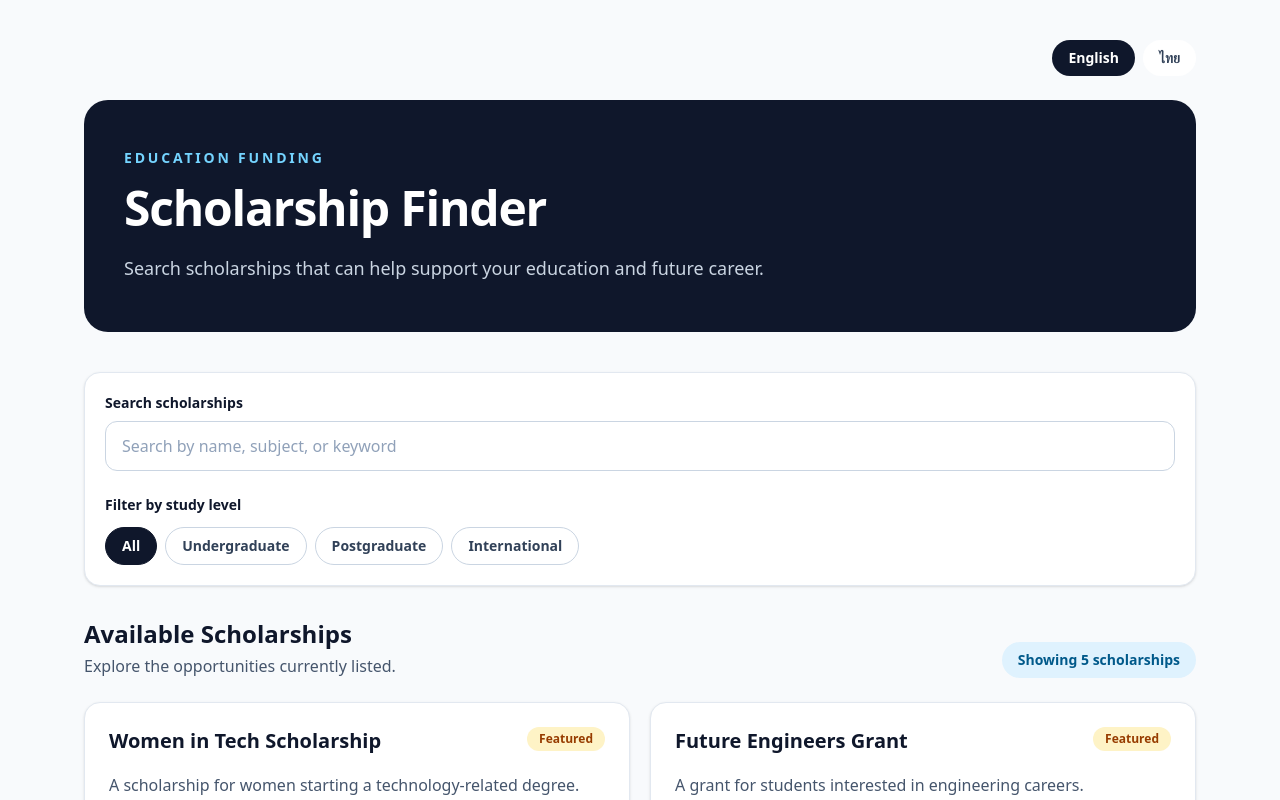
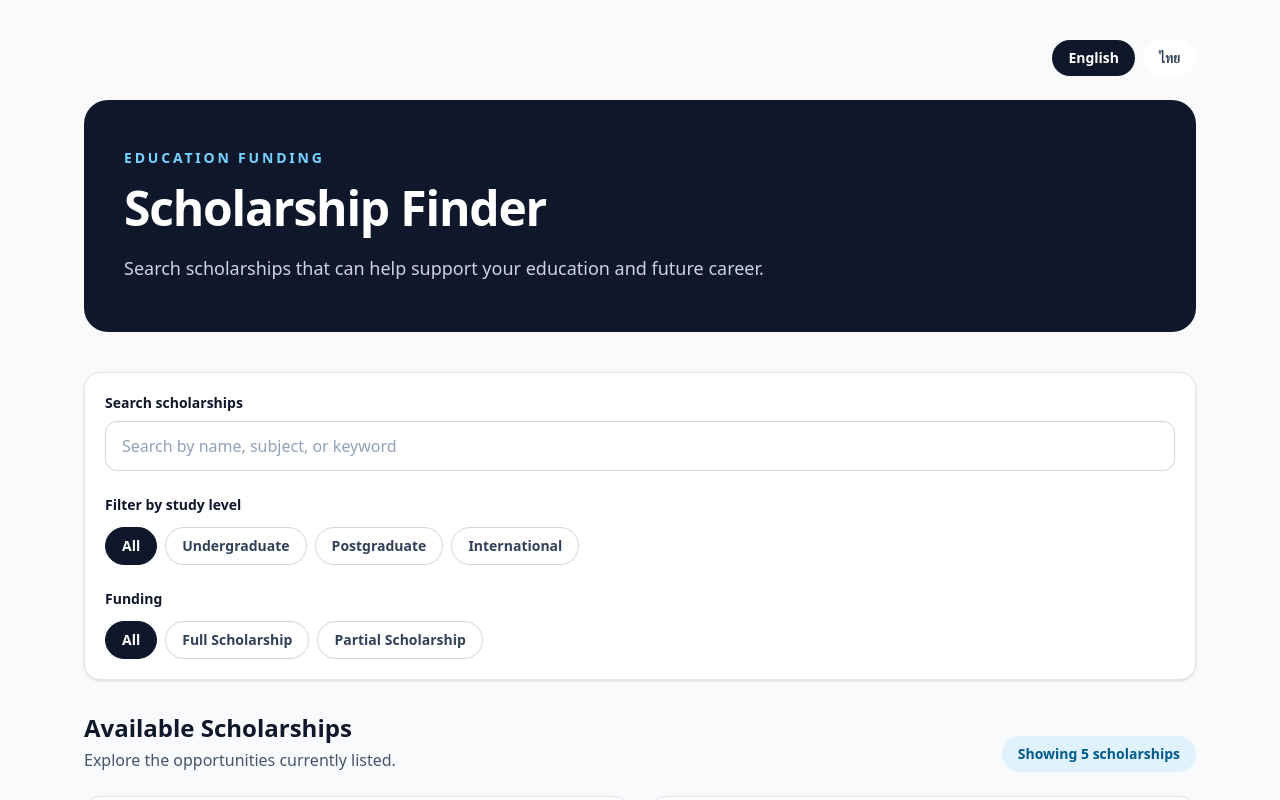
Before and after one commit to chayanitsaekhu-tech/ToonKlai, a Next.js app: page /en in a window 1280 px wide. Shown: the top 800 px of the page. Built offline with nearby package versions, Linux system fonts and the light colour scheme.

Commit message:
add isfullscholarship section

```diff
--- a/app/[locale]/[scholarshipsSegment]/[slug]/page.tsx
+++ b/app/[locale]/[scholarshipsSegment]/[slug]/page.tsx
@@ -229,6 +229,24 @@ export default async function ScholarshipPage({
 
             <div className="rounded-xl bg-slate-50 p-4">
               <dt className="text-sm font-semibold text-slate-500">
+                {dictionary.scholarships.funding}
+              </dt>
+
+              <dd className="mt-1 text-lg font-bold">
+                {scholarship.isFullScholarship ? (
+                  <span className="text-emerald-600">
+                    {dictionary.scholarships.fullScholarship}
+                  </span>
+                ) : (
+                  <span className="text-amber-600">
+                    {dictionary.scholarships.partialScholarship}
+                  </span>
+                )}
+              </dd>
+            </div>
+
+            <div className="rounded-xl bg-slate-50 p-4">
+              <dt className="text-sm font-semibold text-slate-500">
                 {
                   dictionary
                     .scholarships
--- /dev/null
+++ b/components/FundingFilterButtons.tsx
@@ -0,0 +1,78 @@
+import type {
+  ScholarshipFundingFilter,
+} from "@/types/scholarship";
+
+type FilterDictionary = {
+  label: string;
+  all: string;
+  full: string;
+  partial: string;
+};
+
+type FundingFilterButtonsProps = {
+  selectedFunding: ScholarshipFundingFilter;
+  onFundingChange: (
+    funding: ScholarshipFundingFilter,
+  ) => void;
+  dictionary: FilterDictionary;
+};
+
+const fundingOptions: ScholarshipFundingFilter[] = [
+  "All",
+  "Full",
+  "Partial",
+];
+
+export default function FundingFilterButtons({
+  selectedFunding,
+  onFundingChange,
+  dictionary,
+}: FundingFilterButtonsProps) {
+  function getLabel(
+    funding: ScholarshipFundingFilter,
+  ) {
+    switch (funding) {
+      case "Full":
+        return dictionary.full;
+
+      case "Partial":
+        return dictionary.partial;
+
+      default:
+        return dictionary.all;
+    }
+  }
+
+  return (
+    <fieldset>
+      <legend className="text-sm font-semibold text-slate-900">
+        {dictionary.label}
+      </legend>
+
+      <div className="mt-3 flex flex-wrap gap-2">
+        {fundingOptions.map((funding) => {
+          const isSelected =
+            selectedFunding === funding;
+
+          return (
+            <button
+              key={funding}
+              type="button"
+              aria-pressed={isSelected}
+              onClick={() =>
+                onFundingChange(funding)
+              }
+              className={`rounded-full border px-4 py-2 text-sm font-semibold transition ${
+                isSelected
+                  ? "border-slate-900 bg-slate-900 text-white"
+                  : "border-slate-300 bg-white text-slate-700 hover:bg-slate-50"
+              }`}
+            >
+              {getLabel(funding)}
+            </button>
+          );
+        })}
+      </div>
+    </fieldset>
+  );
+}
--- a/components/ScholarshipExplorer.tsx
+++ b/components/ScholarshipExplorer.tsx
@@ -5,6 +5,7 @@ import { useState } from "react";
 import FilterButtons from "@/components/FilterButtons";
 import ScholarshipList from "@/components/ScholarshipList";
 import SearchBar from "@/components/SearchBar";
+import FundingFilterButtons from "@/components/FundingFilterButtons";
 
 import type { Dictionary } from "@/i18n/dictionaries";
 import type { Locale } from "@/i18n/config";
@@ -12,6 +13,7 @@ import type { Locale } from "@/i18n/config";
 import type {
   Scholarship,
   ScholarshipLevelFilter,
+  ScholarshipFundingFilter,
 } from "@/types/scholarship";
 
 type ScholarshipExplorerProps = {
@@ -34,6 +36,12 @@ export default function ScholarshipExplorer({
   ] =
     useState<ScholarshipLevelFilter>("All");
 
+  const [
+    selectedFunding,
+    setSelectedFunding,
+  ] =
+  useState<ScholarshipFundingFilter>("All");
+
   const normalisedSearchTerm =
     searchTerm.trim().toLowerCase();
 
@@ -54,19 +62,29 @@ export default function ScholarshipExplorer({
   selectedLevel === "All" ||
   scholarship.level === selectedLevel;
 
+      const matchesFunding =
+  selectedFunding === "All" ||
+  (selectedFunding === "Full" &&
+    scholarship.isFullScholarship) ||
+  (selectedFunding === "Partial" &&
+    !scholarship.isFullScholarship);
+
       return (
   matchesSearch &&
-        matchesLevel
+  matchesLevel &&
+  matchesFunding
     );
     });
 
  const hasActiveFilters =
   searchTerm.trim() !== "" ||
-    selectedLevel !== "All";
+  selectedLevel !== "All" ||
+  selectedFunding !== "All";
 
  function clearFilters() {
   setSearchTerm("");
   setSelectedLevel("All");
+  setSelectedFunding("All");
 }
 
   return (
@@ -89,6 +107,11 @@ export default function ScholarshipExplorer({
           dictionary={
             dictionary.filters
           }
+        />
+      <FundingFilterButtons
+        selectedFunding={selectedFunding}
+        onFundingChange={setSelectedFunding}
+        dictionary={dictionary.funding}
       />
 
         {hasActiveFilters && (
--- a/data/scholarships.en.json
+++ b/data/scholarships.en.json
@@ -11,7 +11,8 @@
     "description": "A scholarship for women starting a technology-related degree.",
     "eligibility": "Open to women applying for an undergraduate technology course.",
     "link": "https://example.com/women-in-tech",
-    "featured": true
+    "featured": true,
+    "isFullScholarship": true
   },
   {
     "id": 2,
@@ -25,7 +26,8 @@
     "description": "A grant for students interested in engineering careers.",
     "eligibility": "Open to students applying for engineering-related courses.",
     "link": "https://example.com/future-engineers",
-    "featured": true
+    "featured": true,
+    "isFullScholarship": false
   },
   {
     "id": 3,
@@ -39,7 +41,8 @@
     "description": "Funding support for postgraduate students studying STEM subjects.",
     "eligibility": "Open to postgraduate students studying science, technology, engineering, or maths.",
     "link": "https://example.com/stem-award",
-    "featured": false
+    "featured": false,
+    "isFullScholarship": false
   },
   {
     "id": 4,
@@ -53,7 +56,8 @@
     "description": "A bursary for students studying creative arts subjects.",
     "eligibility": "Open to students applying for creative arts courses.",
     "link": "https://example.com/creative-arts",
-    "featured": false
+    "featured": false,
+    "isFullScholarship": false
   },
   {
     "id": 5,
@@ -67,6 +71,7 @@
     "description": "Support for international students beginning their studies.",
     "eligibility": "Open to international students applying to UK institutions.",
     "link": "https://example.com/international-support",
-    "featured": true
+    "featured": true,
+    "isFullScholarship": false
   }
 ]
--- a/data/scholarships.th.json
+++ b/data/scholarships.th.json
@@ -11,7 +11,8 @@
     "description": "ทุนการศึกษาสำหรับผู้หญิงที่กำลังเริ่มศึกษาระดับปริญญาในสาขาที่เกี่ยวข้องกับเทคโนโลยี",
     "eligibility": "เปิดรับผู้หญิงที่สมัครเข้าเรียนหลักสูตรระดับปริญญาตรีด้านเทคโนโลยี",
     "link": "https://example.com/women-in-tech",
-    "featured": true
+    "featured": true,
+    "isFullScholarship": true
   },
   {
     "id": 2,
@@ -25,7 +26,8 @@
     "description": "ทุนสนับสนุนสำหรับนักเรียนที่สนใจเส้นทางอาชีพด้านวิศวกรรมศาสตร์",
     "eligibility": "เปิดรับนักเรียนที่สมัครเข้าเรียนหลักสูตรที่เกี่ยวข้องกับวิศวกรรมศาสตร์",
     "link": "https://example.com/future-engineers",
-    "featured": true
+    "featured": true,
+    "isFullScholarship": false
   },
   {
     "id": 3,
@@ -39,7 +41,8 @@
     "description": "ทุนสนับสนุนสำหรับนักศึกษาระดับบัณฑิตศึกษาที่เรียนในสาขา STEM",
     "eligibility": "เปิดรับนักศึกษาระดับบัณฑิตศึกษาด้านวิทยาศาสตร์ เทคโนโลยี วิศวกรรมศาสตร์ หรือคณิตศาสตร์",
     "link": "https://example.com/stem-award",
-    "featured": false
+    "featured": false,
+    "isFullScholarship": false
   },
   {
     "id": 4,
@@ -53,7 +56,8 @@
     "description": "ทุนสำหรับนักเรียนที่ศึกษาสาขาวิชาด้านศิลปะสร้างสรรค์",
     "eligibility": "เปิดรับนักเรียนที่สมัครเรียนหลักสูตรด้านศิลปะสร้างสรรค์",
     "link": "https://example.com/creative-arts",
-    "featured": false
+    "featured": false,
+    "isFullScholarship": false
   },
   {
     "id": 5,
@@ -67,6 +71,7 @@
     "description": "ทุนสนับสนุนสำหรับนักศึกษาต่างชาติที่กำลังเริ่มต้นการศึกษา",
     "eligibility": "เปิดรับนักศึกษาต่างชาติที่สมัครเข้าศึกษาในสถาบันในสหราชอาณาจักร",
     "link": "https://example.com/international-support",
-    "featured": true
+    "featured": true,
+    "isFullScholarship": false
   }
 ]
--- a/i18n/messages/en.json
+++ b/i18n/messages/en.json
@@ -24,6 +24,13 @@
     "clear": "Clear search and filters"
   },
 
+  "funding": {
+  "label": "Funding",
+  "all": "All",
+  "full": "Full Scholarship",
+  "partial": "Partial Scholarship"
+  },
+
   "scholarships": {
     "heading": "Available Scholarships",
     "description": "Explore the opportunities currently listed.",
@@ -40,7 +47,10 @@
     "view": "View scholarship",
     "visitWebsite": "Visit scholarship website",
     "back": "Back to all scholarships",
-    "opportunity": "Scholarship opportunity"
+    "opportunity": "Scholarship opportunity",
+    "funding": "Funding",
+    "fullScholarship": "Full Scholarship",
+    "partialScholarship": "Partial Scholarship"
   },
 
   "empty": {
@@ -57,4 +67,6 @@
   "footer": {
     "text": "Scholarship Finder."
   }
+
+
 }
--- a/i18n/messages/th.json
+++ b/i18n/messages/th.json
@@ -24,6 +24,13 @@
     "clear": "ล้างการค้นหาและตัวกรอง"
   },
 
+  "funding": {
+  "label": "ประเภททุน",
+  "all": "ทั้งหมด",
+  "full": "ทุนเต็มจำนวน",
+  "partial": "ทุนบางส่วน"
+ },
+
   "scholarships": {
     "heading": "ทุนการศึกษาที่เปิดรับ",
     "description": "สำรวจทุนการศึกษาที่มีอยู่ในขณะนี้",
@@ -40,7 +47,10 @@
     "view": "ดูรายละเอียดทุน",
     "visitWebsite": "ไปยังเว็บไซต์ทุนการศึกษา",
     "back": "กลับไปยังทุนการศึกษาทั้งหมด",
-    "opportunity": "โอกาสรับทุนการศึกษา"
+    "opportunity": "โอกาสรับทุนการศึกษา",
+    "funding": "ประเภททุน",
+    "fullScholarship": "ทุนเต็มจำนวน",
+    "partialScholarship": "ทุนบางส่วน"
   },
 
   "empty": {
@@ -57,4 +67,7 @@
   "footer": {
     "text": "ค้นหาทุนการศึกษา"
   }
+
+
+
 }
--- a/types/scholarship.ts
+++ b/types/scholarship.ts
@@ -3,13 +3,21 @@ export type ScholarshipLevel =
   | "Postgraduate"
   | "International";
 
-export type ScholarshipLevelFilter = "All" | ScholarshipLevel;
+export type ScholarshipLevelFilter =
+  | "All"
+  | ScholarshipLevel;
+
+export type ScholarshipFundingFilter =
+  | "All"
+  | "Full"
+  | "Partial";
 
 export type Scholarship = {
   id: number;
   slug: string;
   name: string;
   amount: string;
+  isFullScholarship: boolean;
   level: ScholarshipLevel;
   field: string;
   deadline: string;
```
Lines whose indentation alone changed are shown as unchanged.
